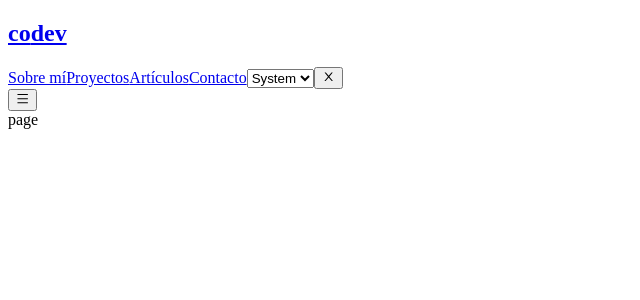
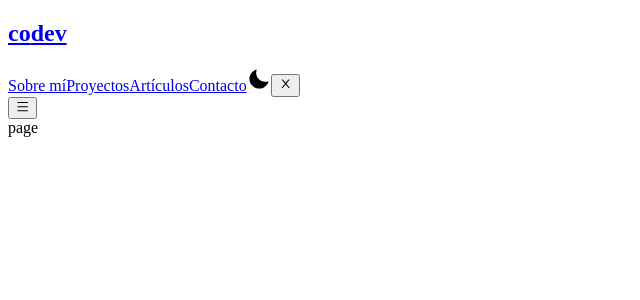
Before and after one commit to cristianorregodev/next-portfolio, a Next.js app: page /articles in a window 1280 px wide. Shown: the top 300 px of the page, without its empty margins (0-640 px from the left). Built offline with nearby package versions, Linux system fonts and the light colour scheme.

Commit message:
Fix (ThemeSwitch): Listo componente ThemeSwitch

```diff
--- a/src/components/ThemeSwitch.jsx
+++ b/src/components/ThemeSwitch.jsx
@@ -1,7 +1,7 @@
 'use client'
 import { useState, useEffect } from 'react'
 import { useTheme } from 'next-themes'
-import { BiMoon, BiSun } from 'react-icons/bi'
+import { IoMdMoon, IoMdSunny } from 'react-icons/io'
 import Switch from 'react-switch'
 
 export const ThemeSwitch = () => {
@@ -96,10 +96,17 @@ export const ThemeSwitch = () => {
         //         </div>
         //     }
         // />
-        <select value={theme} onChange={(e) => setTheme(e.target.value)}>
-            <option value="system">System</option>
-            <option value="dark">Dark</option>
-            <option value="light">Light</option>
-        </select>
+        <>
+            {/* <select value={theme} onChange={(e) => setTheme(e.target.value)}>
+                <option value="system">System</option>
+                <option value="dark">Dark</option>
+                <option value="light">Light</option>
+            </select> */}
+            {currentTheme === 'dark' ? (
+                <IoMdSunny size={24} className="Sun-icon" onClick={() => setTheme('light')} />
+            ) : (
+                <IoMdMoon size={24} className="Moon-icon" onClick={() => setTheme('dark')} />
+            )}
+        </>
     )
 }
--- a/src/sass/base/_globals.scss
+++ b/src/sass/base/_globals.scss
@@ -161,6 +161,11 @@ p {
         -webkit-box-orient: vertical;
     }
 }
+.Sun-icon,
+.Moon-icon {
+    margin-bottom: -0.6rem;
+    cursor: pointer;
+}
 a {
     text-decoration: none;
 }
```
Also changed, not shown: src/sass/components/ThemeSwitch.scss (added).
